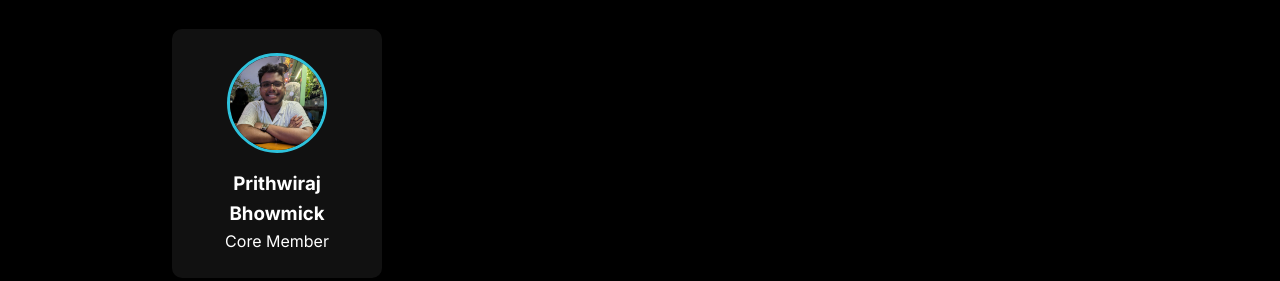
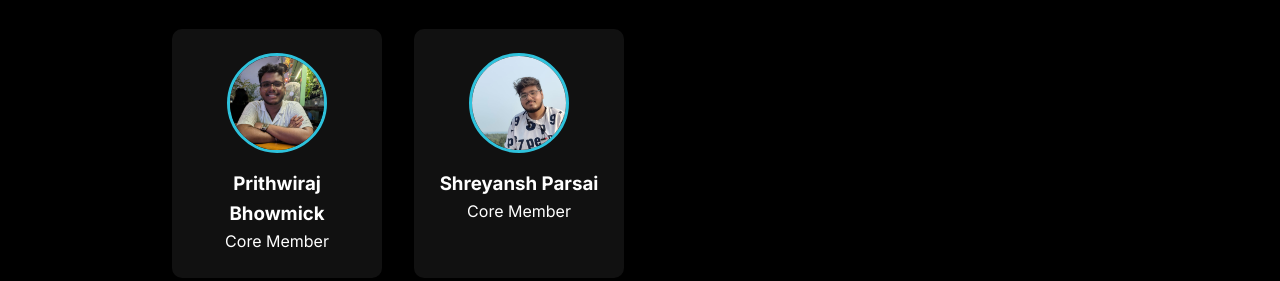
Before and after one commit to naxatra-astro/naxatra-astro.github.io, a plain HTML site: page team.html in a window 1280 px wide. Shown: the part 548-829 px from the top of the page. Drawn offline with Linux system fonts and the light colour scheme.

Commit message:
Subject: Add Shreyansh Parsai to team page

```diff
--- a/team.html
+++ b/team.html
@@ -60,6 +60,11 @@
         <h3>Prithwiraj Bhowmick</h3>
         <p>Core Member</p>
       </div>
+      <div class="team-card reveal">
+        <img src="assets/images/Shreyansh Parsai.jpg" alt="Shreyansh" />
+        <h3>Shreyansh Parsai</h3>
+        <p>Core Member</p>
+      </div>
     </div>
   </section>
 
```
Also changed, not shown: assets/images/Shreyansh Parsai.jpg (added), 1 other file.
